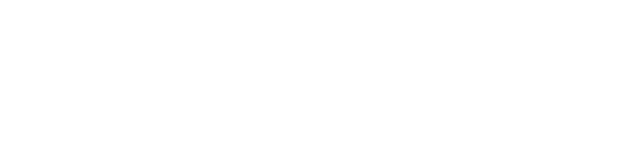
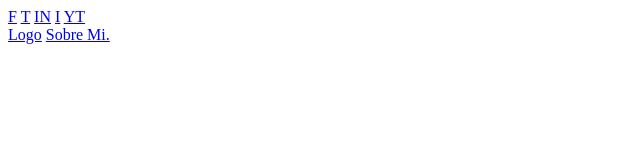
Before and after one commit to PzykoEich/csstest, a plain HTML site: page index.html in a window 1280 px wide. Shown: the whole page, without its empty margins (0-640 px from the left). Drawn offline with Linux system fonts and the light colour scheme.

Commit message:
Se agrega la parte del Header

```diff
--- a/index.html
+++ b/index.html
@@ -5,9 +5,24 @@
   <meta http-equiv="X-UA-Compatible" content="IE=edge">
   <meta name="viewport" content="width=device-width, initial-scale=1.0">
   <title>Mi Blog</title>
-  <link rel="stylesheet" href="/css/main.css">
+  <link rel="stylesheet" href="css/main.css">
 </head>
 <body>
+  <header>
+    <section>
+    <div>
+      <a href="#">F</a>
+      <a href="#">T</a>
+      <a href="#">IN</a>
+      <a href="#">I</a>
+      <a href="#">YT</a>
+    </div>
+  </section>
+  <nav>
+    <a href="#">Logo</a>
+    <a href="#">Sobre Mi.</a>
+  </nav>
+  </header>
 
 </body>
 </html>
```
